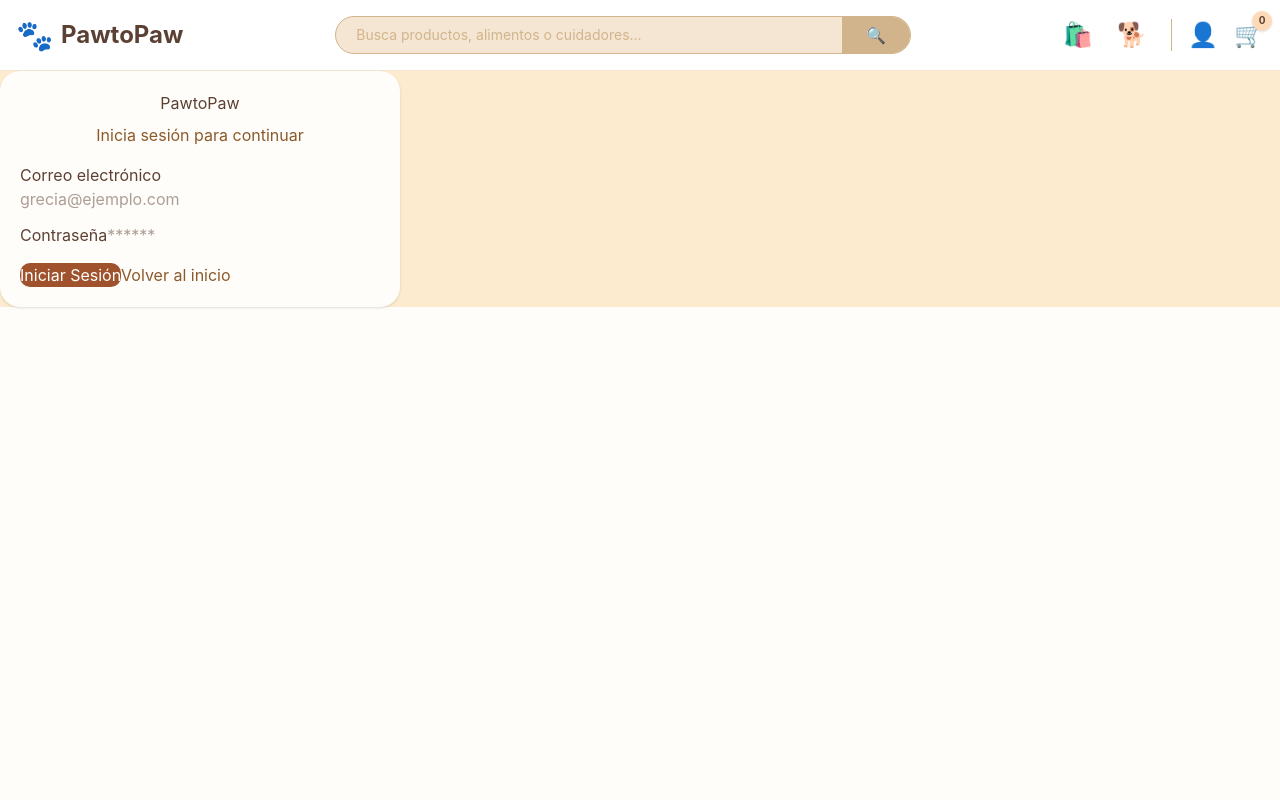
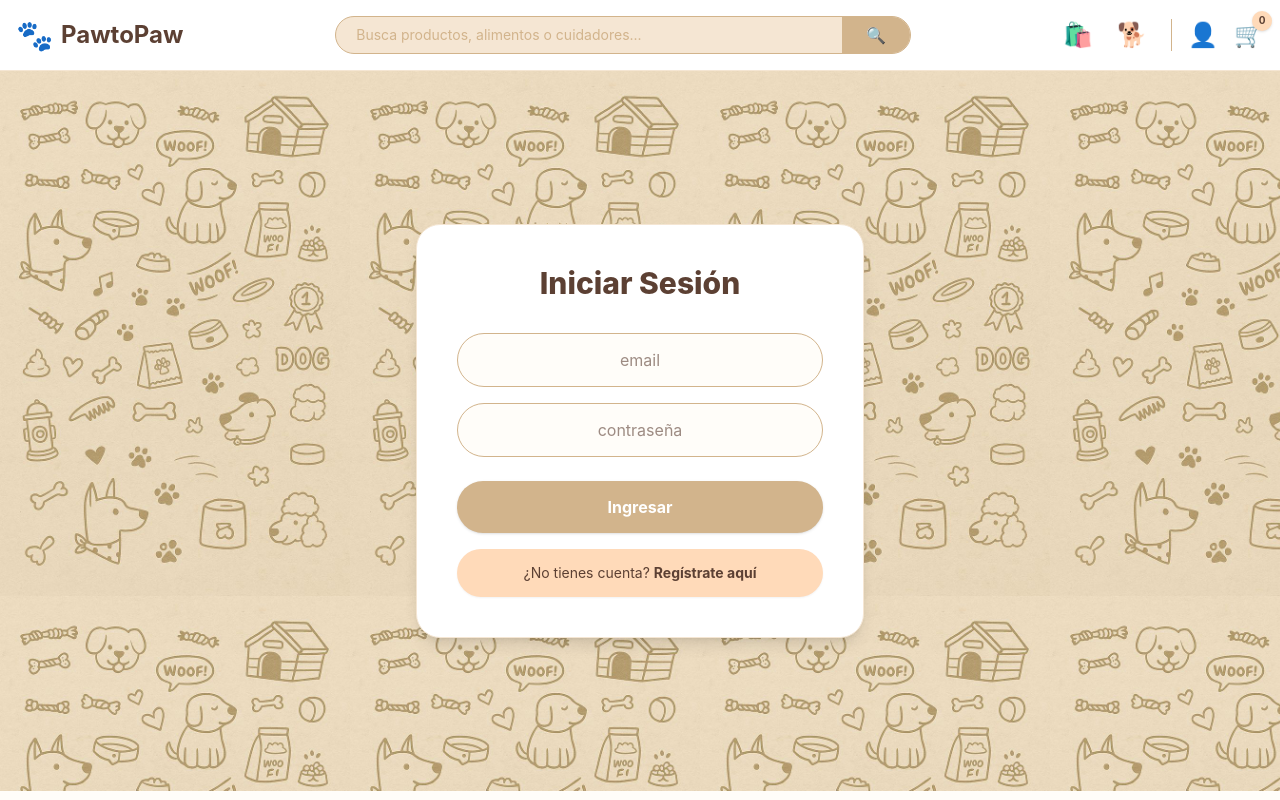
Before and after one commit to Alexandrailp/pawtopaw-frontend, a React (Vite) app: page /login in a window 1280 px wide. Built offline with nearby package versions, Linux system fonts and the light colour scheme.

Commit message:
Se modifica Login

```diff
--- a/src/views/Login.jsx
+++ b/src/views/Login.jsx
@@ -1,5 +1,5 @@
 import { useState, useContext } from 'react';
-import { useNavigate } from 'react-router-dom';
+import { useNavigate, Link } from 'react-router-dom';
 import { UserContext } from '../context/UserContext';
 
 export default function Login() {
@@ -17,42 +17,46 @@ export default function Login() {
   };
 
   return (
-    <div className="d-flex justify-content-center align-items-center vh-100" style={{ backgroundColor: '#FDEBD0' }}>
-      <div className="card p-5 shadow border-0" style={{ width: '400px', backgroundColor: '#FFFDF9', borderRadius: '20px' }}>
-        <h3 className="mb-2 text-center fw-bold" style={{ color: '#5C4033' }}>PawtoPaw</h3>
-        <p className="mb-4 text-center" style={{ color: '#8B5A2B' }}>Inicia sesión para continuar</p>
-        <form onSubmit={handleSubmit}>
-          <div className="mb-3">
-            <label className="form-label fw-semibold" style={{ color: '#5C4033' }}>Correo electrónico</label>
+    <div
+      className="min-h-[calc(100vh-80px)] flex items-center justify-center px-4 py-12 bg-repeat bg-[size:350px]"
+      style={{ backgroundImage: "url('/bg-doodles.jpg')" }}
+    >
+      <div className="w-full max-w-md bg-white border border-pawSecondary rounded-3xl p-8 md:p-10 shadow-lg flex flex-col items-center">
+        <h2 className="text-3xl font-extrabold text-pawText mb-8 text-center">
+          Iniciar Sesión
+        </h2>
+
+        <form onSubmit={handleSubmit} className="w-full flex flex-col gap-4">
           <input
             type="email"
-              className="form-control"
-              placeholder="grecia@ejemplo.com"
+            placeholder="email"
             value={email}
             onChange={(e) => setEmail(e.target.value)}
-              style={{ borderRadius: '10px', borderColor: '#DEB887' }}
+            className="w-full bg-pawLight border border-pawPrimary rounded-full px-6 py-3.5 text-center text-pawText placeholder-pawText/60 outline-none focus:ring-2 focus:ring-pawAccent transition-all"
           />
-          </div>
-          <div className="mb-4">
-            <label className="form-label fw-semibold" style={{ color: '#5C4033' }}>Contraseña</label>
+
           <input
             type="password"
-              className="form-control"
-              placeholder="******"
+            placeholder="contraseña"
             value={password}
             onChange={(e) => setPassword(e.target.value)}
-              style={{ borderRadius: '10px', borderColor: '#DEB887' }}
+            className="w-full bg-pawLight border border-pawPrimary rounded-full px-6 py-3.5 text-center text-pawText placeholder-pawText/60 outline-none focus:ring-2 focus:ring-pawAccent transition-all"
           />
-          </div>
-          <div className="d-grid gap-2">
-            <button type="submit" className="btn fw-bold" style={{ backgroundColor: '#A0522D', color: '#FFF', borderRadius: '10px' }}>
-              Iniciar Sesión
+
+          <button
+            type="submit"
+            className="w-full bg-pawPrimary text-white font-bold py-3.5 rounded-full hover:opacity-90 transition-opacity shadow-sm mt-2 cursor-pointer"
+          >
+            Ingresar
           </button>
-            <button type="button" className="btn btn-link text-decoration-none" onClick={() => navigate('/')} style={{ color: '#8B5A2B' }}>
-              Volver al inicio
-            </button>
-          </div>
         </form>
+
+        <Link
+          to="/registro"
+          className="w-full mt-4 bg-pawAccent text-pawText text-sm py-3.5 rounded-full hover:bg-pawSecondary transition-colors text-center shadow-xs"
+        >
+          ¿No tienes cuenta? <span className="font-bold">Regístrate aquí</span>
+        </Link>
       </div>
     </div>
   );
```
Also changed, not shown: public/bg-doodles.jpg (added). Lines whose indentation alone changed are shown as unchanged.
